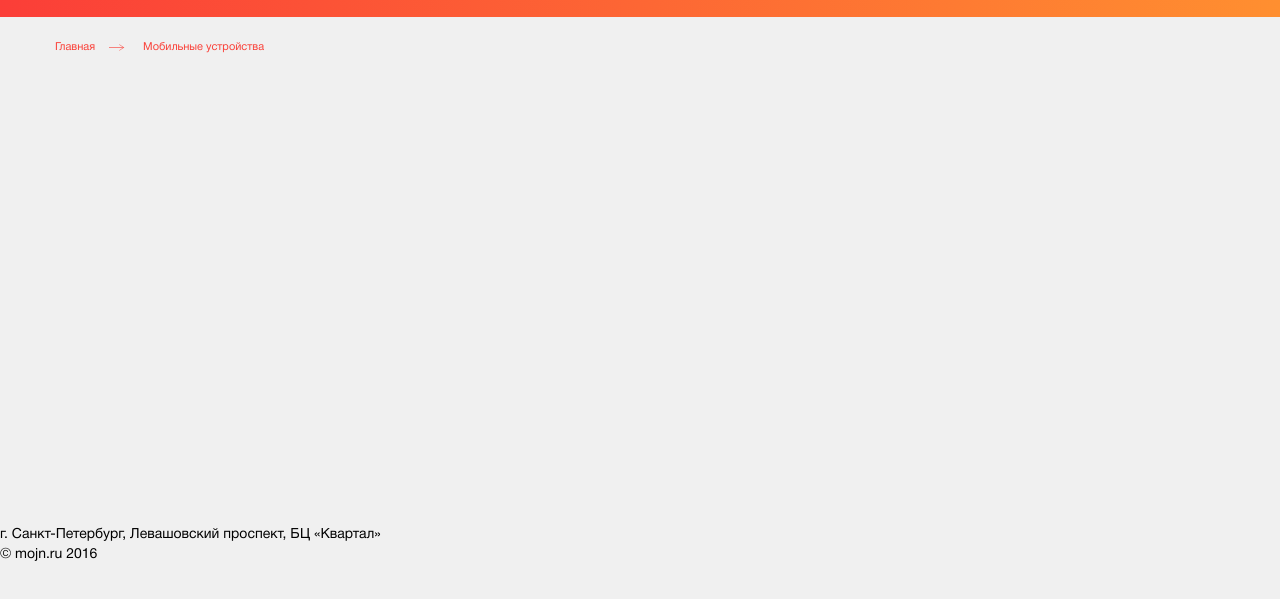
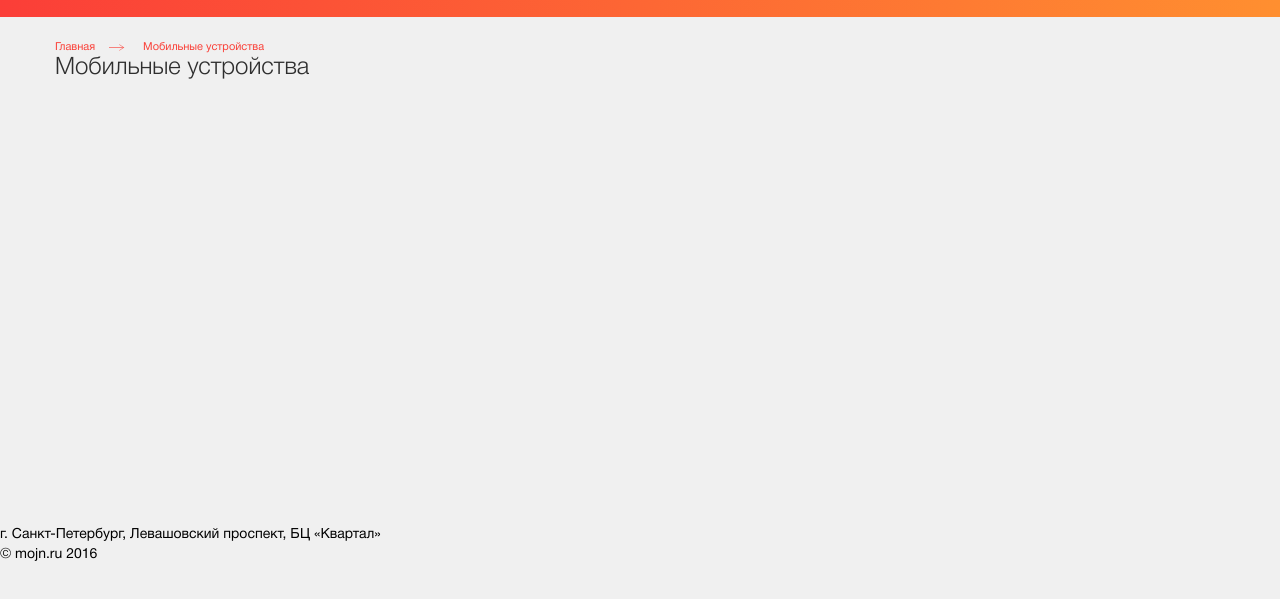
Before and after one commit to Zimniros/mojn-shop, a plain HTML site: page index.html in a window 1280 px wide. Shown: the part 161-760 px from the top of the page. Drawn offline with Linux system fonts and the light colour scheme.

Commit message:
section-title completed

```diff
--- a/css/style.css
+++ b/css/style.css
@@ -827,6 +827,18 @@ header {
   background: url('../images/decor/arrow.png');
 }
 
+/***********************************
+             Title
+ ***********************************/
+
+.title {
+  font-family: 'helveticaneuecyrlight';
+  font-size: 24px;
+  color: #2e2e2e;
+  font-weight: normal;
+  margin-top: 0;
+}
+
 
 /***********************************
              Footer
--- a/index.html
+++ b/index.html
@@ -235,7 +235,11 @@
         </ul>
       </div>
     </section>
-
+    <section class="section-title">
+      <div class="container">
+        <h1 class="title">Мобильные устройства</h1>
+      </div>
+    </section>
     <div class="empty"></div>
   </div>
   <footer class="footer">
```
